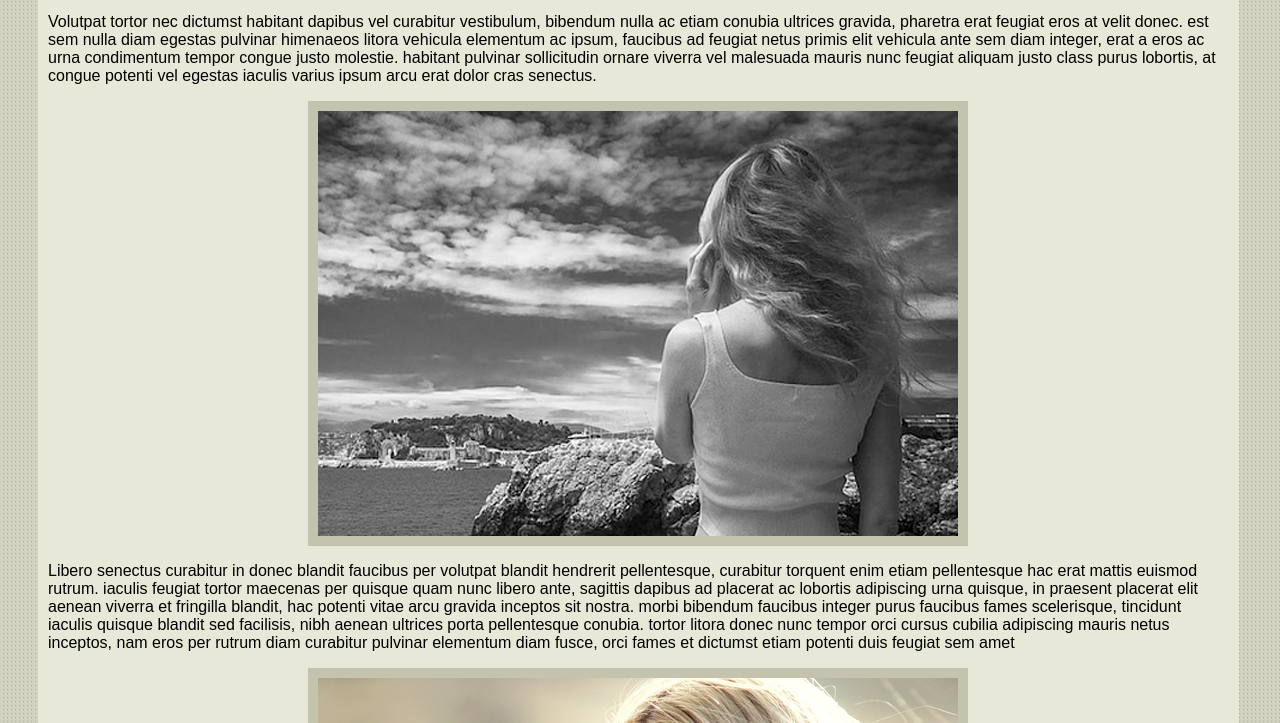
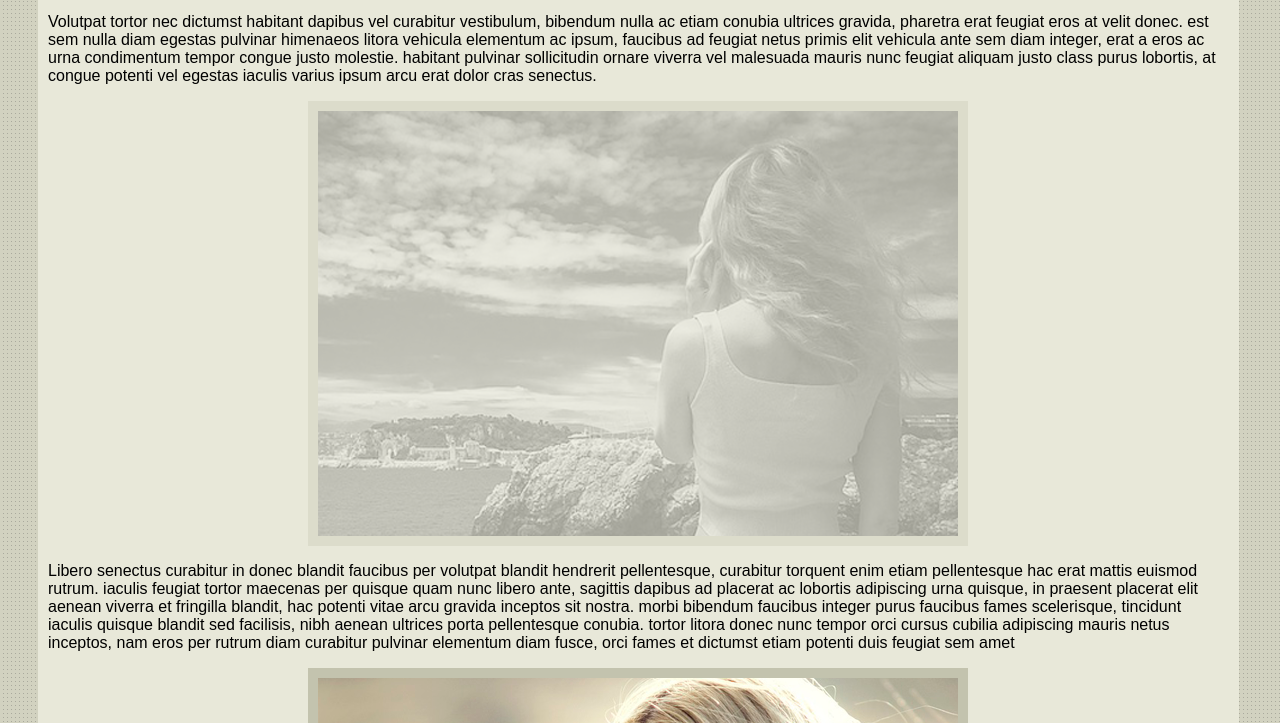
Before and after one commit to tuliocanedo/Anna-Bella-personal-web-page, a plain HTML site: page advertising-campaigns.html in a window 1280 px wide. In both pictures the pointer is over the picture 638 px from the left and 837 px from the top of the page. Shown: the part 514-1237 px from the top of the page. Drawn offline with Linux system fonts and the light colour scheme.

Commit message:
Adding a hover to opacity in images

```diff
--- a/style.css
+++ b/style.css
@@ -42,6 +42,10 @@ a {
     margin-left: auto;
     margin-right: auto ;
 	border: 10px solid #c3c3ae;
+}
+
+.img-campaigns:hover {
+	opacity: 0.3;
 }
 
 h1 {
```
